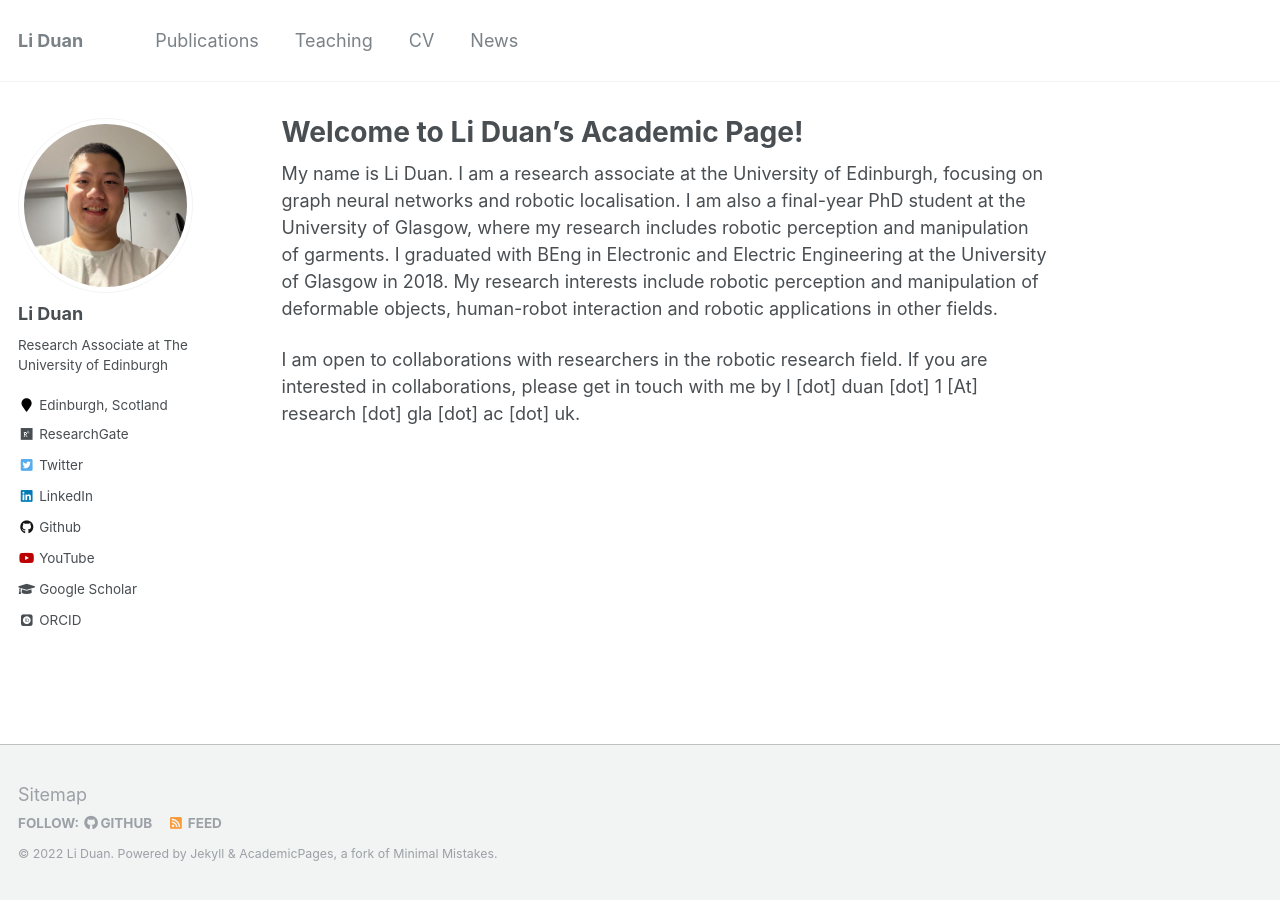
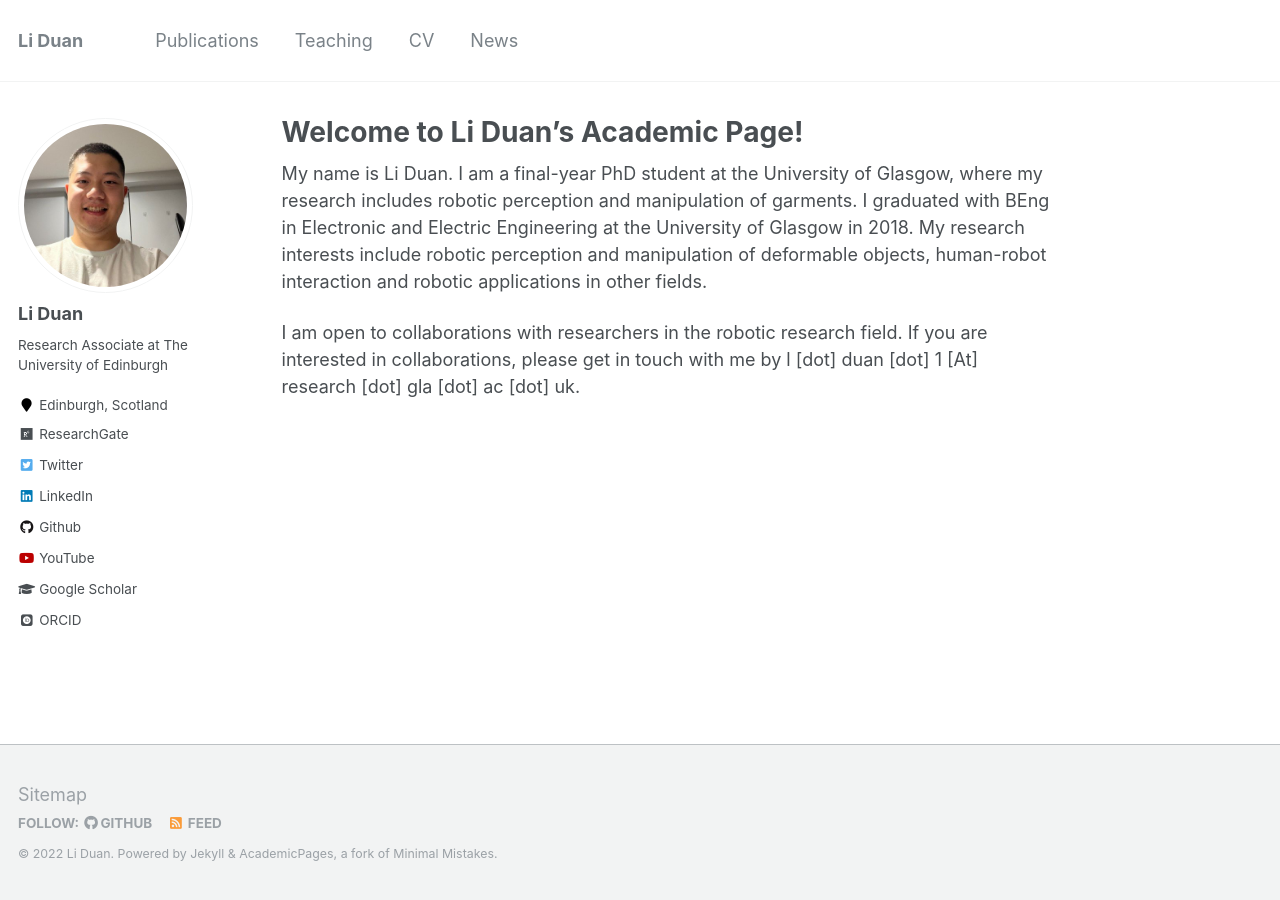
Before and after one commit to LiDuanAtGlasgow/liduan, a Jekyll site: the page built from _pages/about.md, in a window 1280 px wide. Built offline with Jekyll 4.4.1, drawn with Linux system fonts in a browser that asks for light colours; some web fonts are replaced.

Commit message:
Update about.md

```diff
--- a/_pages/about.md
+++ b/_pages/about.md
@@ -8,6 +8,6 @@ redirect_from:
   - /about.html
 ---
 
-My name is Li Duan. I am a research associate at the University of Edinburgh, focusing on graph neural networks and robotic localisation. I am also a final-year PhD student at the University of Glasgow, where my research includes robotic perception and manipulation of garments. I graduated with BEng in Electronic and Electric Engineering at the University of Glasgow in 2018. My research interests include robotic perception and manipulation of deformable objects, human-robot interaction and robotic applications in other fields.
+My name is Li Duan. I am a final-year PhD student at the University of Glasgow, where my research includes robotic perception and manipulation of garments. I graduated with BEng in Electronic and Electric Engineering at the University of Glasgow in 2018. My research interests include robotic perception and manipulation of deformable objects, human-robot interaction and robotic applications in other fields.
 
 I am open to collaborations with researchers in the robotic research field. If you are interested in collaborations, please get in touch with me by l [dot] duan [dot] 1 [At] research [dot] gla [dot] ac [dot] uk.
```
